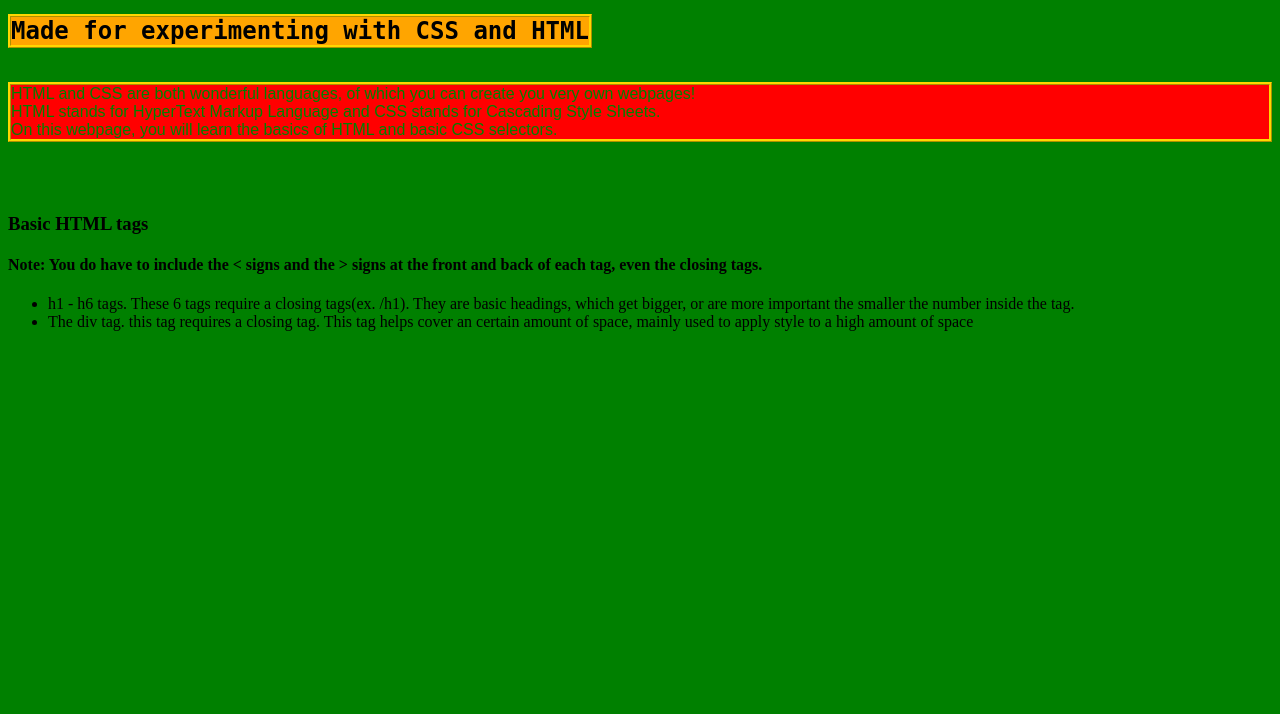
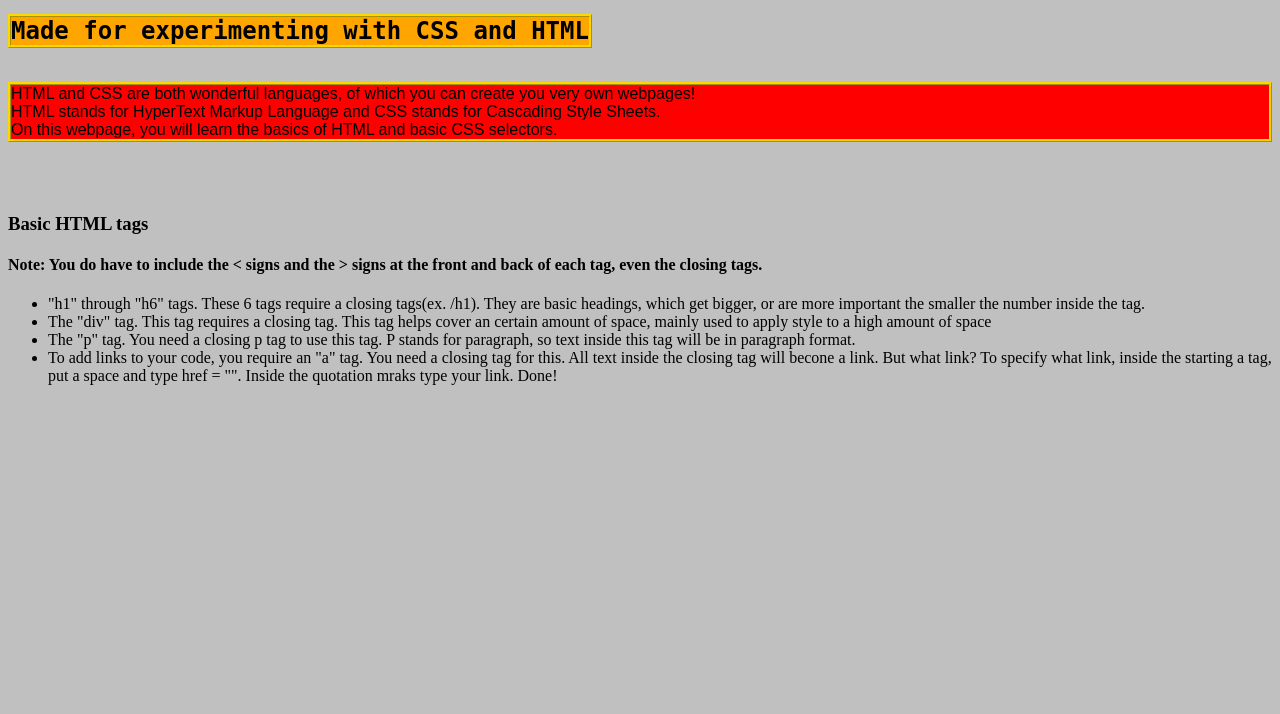
Before and after one commit to coder102510/coder102510.github.io, a plain HTML site: page index.html in a window 1280 px wide. Shown: the part 86-800 px from the top of the page. Drawn offline with Linux system fonts and the light colour scheme.

Commit message:
Update index.html

```diff
--- a/index.html
+++ b/index.html
@@ -5,11 +5,10 @@
         <meta charset="utf-8">
         <style>
             body {
-                background:green;
+                background:silver;
             }
             p {
                 font-family:sans-serif;
-                color:green;
                 background:red;
             }
             #h1 {
@@ -44,8 +43,10 @@
         <h3>Basic HTML tags</h3>
         <h4>Note: You do have to include the < signs and the > signs at the front and back of each tag, even the closing tags.</h4>
         <ul>
-            <li> h1 - h6 tags. These 6 tags require a closing tags(ex. /h1). They are basic headings, which get bigger, or are more important the smaller the number inside the tag.</li>
-            <li> The div tag. this tag requires a closing tag. This tag helps cover an certain amount of space, mainly used to apply style to a high amount of space</li>
+            <li> "h1" through "h6" tags. These 6 tags require a closing tags(ex. /h1). They are basic headings, which get bigger, or are more important the smaller the number inside the tag.</li>
+            <li> The "div" tag. This tag requires a closing tag. This tag helps cover an certain amount of space, mainly used to apply style to a high amount of space</li>
+            <li> The "p" tag. You need a closing p tag to use this tag. P stands for paragraph, so text inside this tag will be in paragraph format.</li>
+            <li> To add links to your code, you require an "a" tag. You need a closing tag for this. All text inside the closing tag will becone a link. But what link? To specify what link, inside the starting a tag, put a space and type href = "". Inside the quotation mraks type your link. Done!
         </ul>
   </body>
 </html>
```
